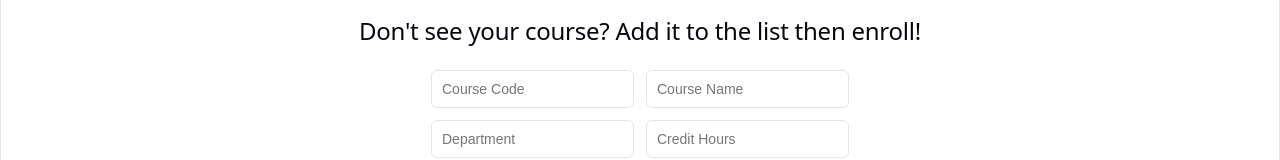
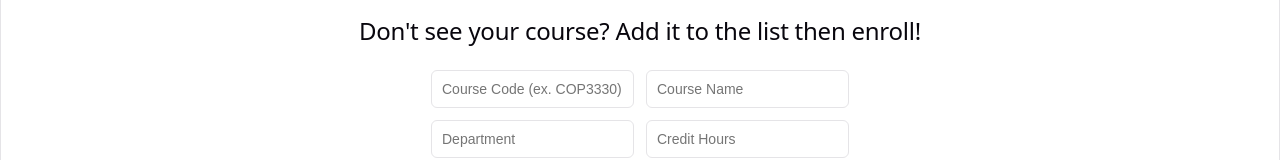
Before and after one commit to dbrooks11/StudySync, a React (Vite) app in the folder frontend/: page /courses in a window 1280 px wide. Shown: the part 292-452 px from the top of the page. Built offline with nearby package versions, Linux system fonts and the light colour scheme; no server answers.

Commit message:
error handling & ui - updated error check/handling for adding courses - updated placeholder input for course

```diff
--- a/frontend/src/pages/Courses.jsx
+++ b/frontend/src/pages/Courses.jsx
@@ -102,7 +102,7 @@ export default function Courses(){
                 <h2>Don't see your course? Add it to the list then enroll!</h2>
                     <div className="course-grid">
                         <input
-                            placeholder="Course Code"
+                            placeholder="Course Code (ex. COP3330)"
                             name="course_code"
                         />
                         <input
```
Also changed, not shown: 1 other file (tests, documents, lock files or other folders).
